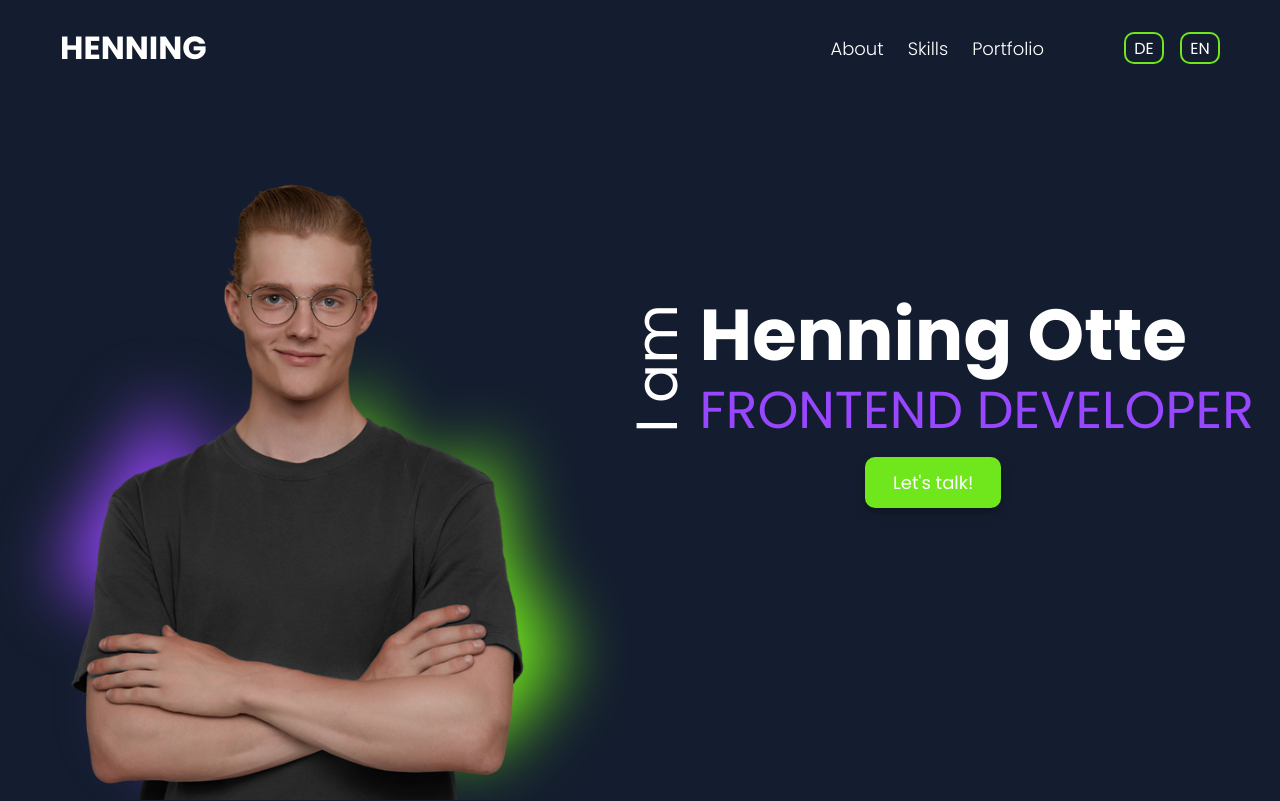
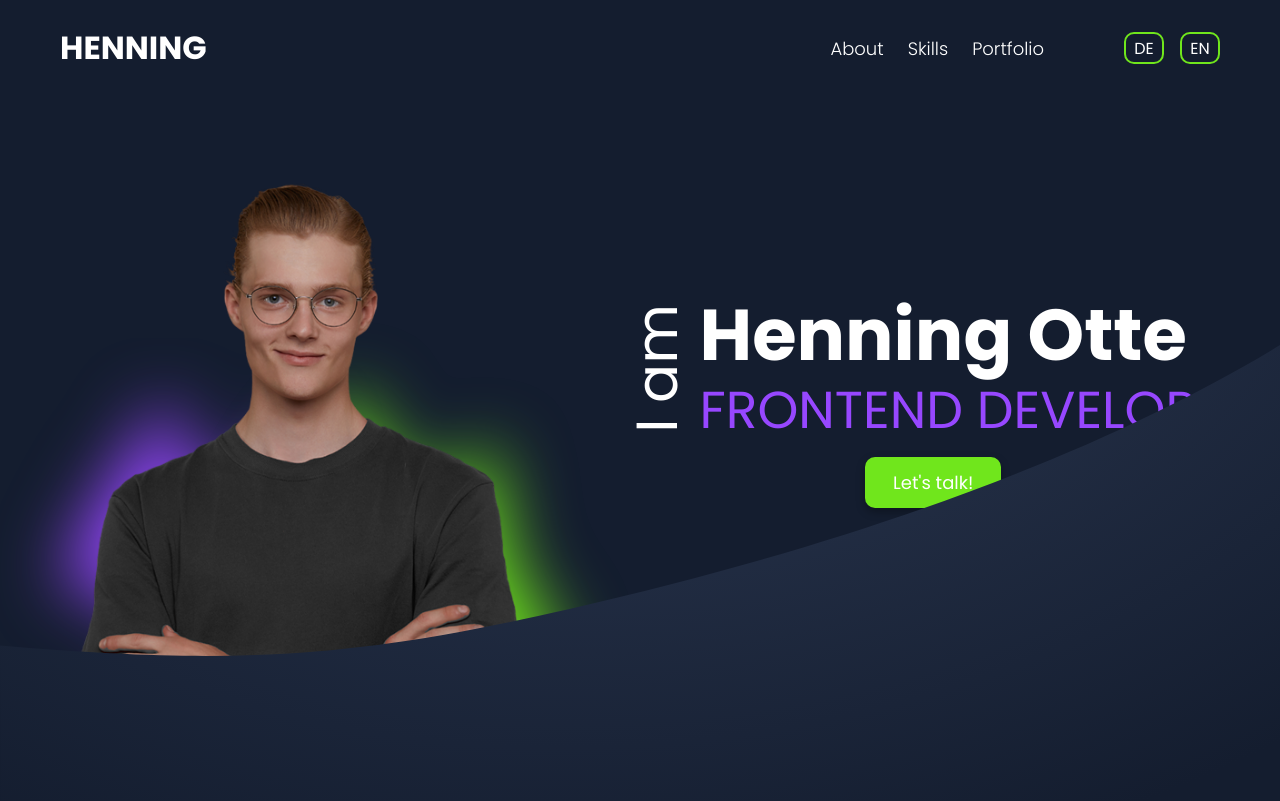
Before and after one commit to HenningOtte/Portfolio, an Angular app: page / in a window 1280 px wide. Shown: the top 801 px of the page. Built offline with nearby package versions, Linux system fonts and the light colour scheme.

Commit message:
add hero-curve component

```diff
--- a/src/app/main-content/about-me/about-me.scss
+++ b/src/app/main-content/about-me/about-me.scss
@@ -1,6 +1,7 @@
 @use '../../styles/variables' as *;
 
 .about {
+    z-index: 10;
     width: 100%;
     max-width: 1440px;
     height: auto;
@@ -59,7 +60,6 @@ h2 {
     }
     > div {
         height: 3px;
-        // width: 100px;
         flex-grow: 1;
         background-color: $neon-green;
     }
--- /dev/null
+++ b/src/app/main-content/hero/hero-curve/hero-curve.html
@@ -0,0 +1 @@
+<div></div>
--- /dev/null
+++ b/src/app/main-content/hero/hero-curve/hero-curve.scss
@@ -0,0 +1,9 @@
+div {
+    position: absolute;
+    bottom: -224px;
+    height: 100%;
+    left: 0;
+    right: 0;
+    background-image: url('/images/hero_bg.svg');
+    pointer-events: none;
+}
--- a/src/app/main-content/hero/hero.html
+++ b/src/app/main-content/hero/hero.html
@@ -19,4 +19,5 @@
             </button>
         </div>
     </div>
+    <app-hero-curve></app-hero-curve>
 </div>
--- a/src/app/main-content/hero/hero.ts
+++ b/src/app/main-content/hero/hero.ts
@@ -1,8 +1,9 @@
 import { Component } from '@angular/core';
+import { HeroCurve } from './hero-curve/hero-curve';
 
 @Component({
   selector: 'app-hero',
-  imports: [],
+  imports: [HeroCurve],
   templateUrl: './hero.html',
   styleUrl: './hero.scss',
 })
--- a/src/app/main-content/main-content.html
+++ b/src/app/main-content/main-content.html
@@ -1,2 +1,2 @@
 <app-hero></app-hero>
-<app-about-me></app-about-me>
+<!-- <app-about-me></app-about-me> -->
```
Also changed, not shown: src/app/main-content/hero/hero-curve/hero-curve.ts (added, +11 -0 lines), 1 other file (tests, documents, lock files or other folders).
